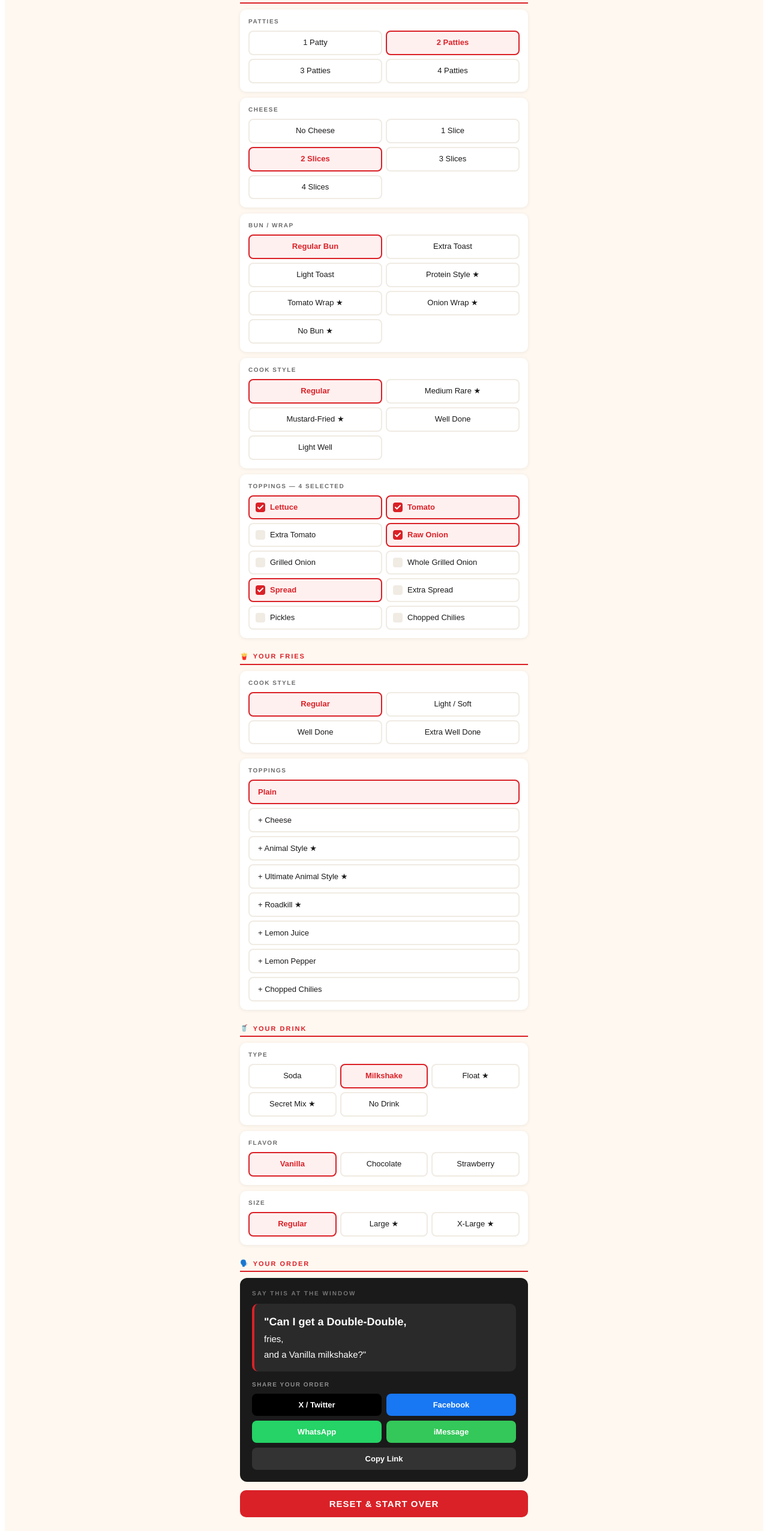
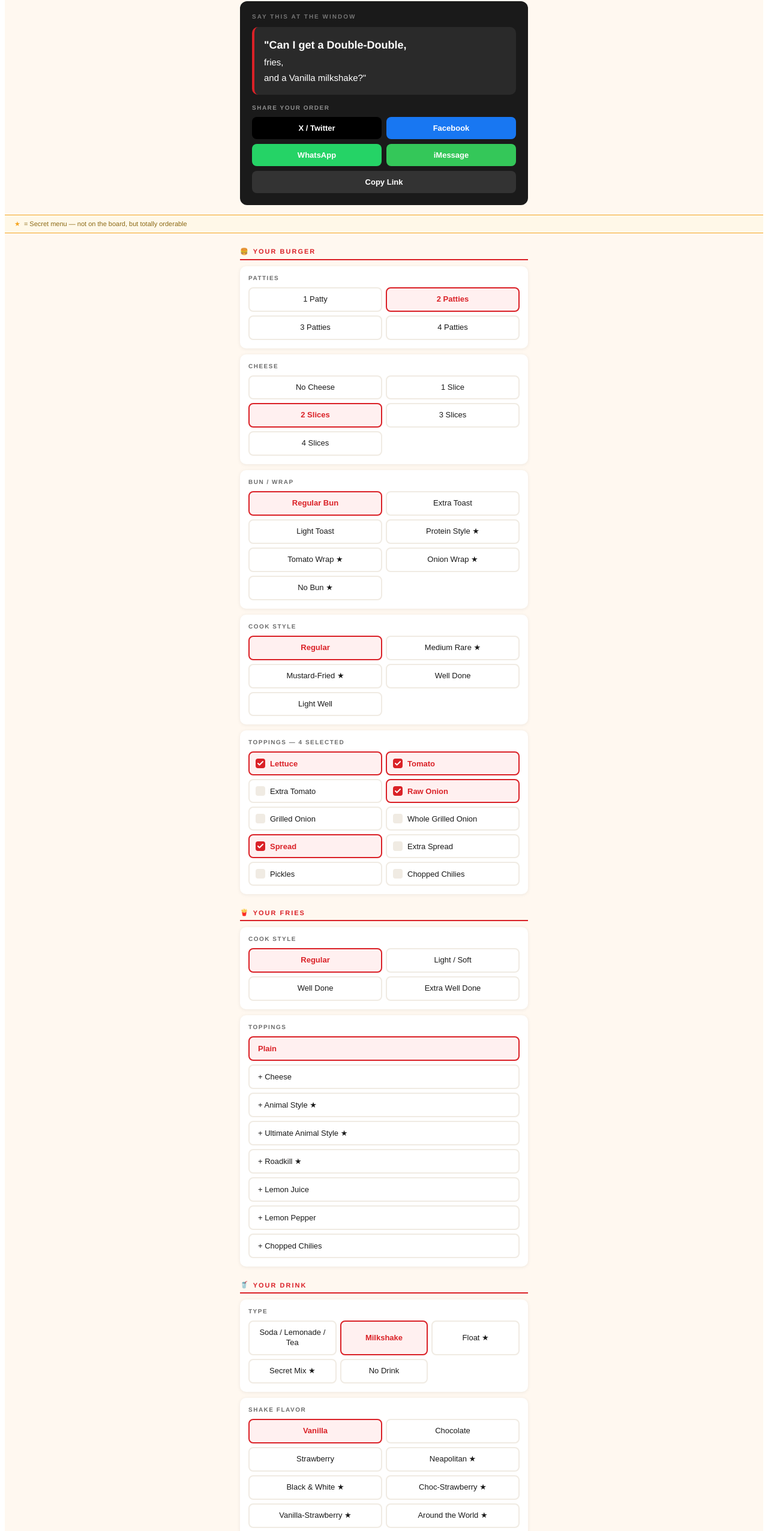
Before and after one commit to MagicalMerlinMemes/secret-menu-app, a React (Vite) app: page / in a window 1280 px wide. Shown: the part 210-2763 px from the top of the page at 60% size. Built offline with nearby package versions, Linux system fonts and the light colour scheme.

Commit message:
Update App.jsx

```diff
--- a/src/App.jsx
+++ b/src/App.jsx
@@ -67,24 +67,46 @@
   { id: "lemon_pepper_fries", label: "+ Lemon Pepper", order: "with lemon pepper" },
   { id: "chilies_fries", label: "+ Chopped Chilies", order: "with chopped chilies" },
 ];
+
+// CHANGE 4: Soda / Lemonade / Tea label
 const DRINK_TYPE = [
-  { id: "soda", label: "Soda" },
+  { id: "soda", label: "Soda / Lemonade / Tea" },
   { id: "shake", label: "Milkshake" },
   { id: "float", label: "Float ★", secret: true },
   { id: "secret_mix", label: "Secret Mix ★", secret: true },
   { id: "no_drink", label: "No Drink" },
 ];
+
+// CHANGE 3: Arnold Palmer and Lemon-Up added to sodas
 const SODAS = [
-  { id: "coke", label: "Coca-Cola" }, { id: "diet_coke", label: "Diet Coke" },
-  { id: "dr_pepper", label: "Dr Pepper" }, { id: "7up", label: "7-Up" },
-  { id: "root_beer", label: "Root Beer" }, { id: "pink_lemonade", label: "Pink Lemonade" },
-  { id: "iced_tea", label: "Iced Tea" }, { id: "water", label: "Water" },
+  { id: "coke", label: "Coca-Cola" },
+  { id: "diet_coke", label: "Diet Coke" },
+  { id: "dr_pepper", label: "Dr Pepper" },
+  { id: "7up", label: "7-Up" },
+  { id: "root_beer", label: "Root Beer" },
+  { id: "pink_lemonade", label: "Pink Lemonade" },
+  { id: "iced_tea", label: "Iced Tea" },
+  { id: "water", label: "Water" },
+  { id: "arnold_palmer_soda", label: "Arnold Palmer ★", secret: true, order: "Arnold Palmer — half iced tea, half pink lemonade" },
+  { id: "lemon_up_soda", label: "Lemon-Up ★", secret: true, order: "Lemon-Up — half 7-Up, half pink lemonade" },
 ];
+
+// CHANGE 2: Secret shake flavors added to milkshake section
 const SHAKE_FLAVORS = [
-  { id: "vanilla", label: "Vanilla" }, { id: "chocolate", label: "Chocolate" }, { id: "strawberry", label: "Strawberry" },
+  { id: "vanilla", label: "Vanilla" },
+  { id: "chocolate", label: "Chocolate" },
+  { id: "strawberry", label: "Strawberry" },
+  { id: "neapolitan", label: "Neapolitan ★", secret: true, order: "Neapolitan Shake — all three flavors blended" },
+  { id: "black_white", label: "Black & White ★", secret: true, order: "Black & White Shake — chocolate and vanilla" },
+  { id: "choc_straw", label: "Choc-Strawberry ★", secret: true, order: "Chocolate-Strawberry Shake" },
+  { id: "van_straw", label: "Vanilla-Strawberry ★", secret: true, order: "Vanilla-Strawberry Shake" },
+  { id: "around_world", label: "Around the World ★", secret: true, order: "Around the World — all three flavors layered" },
 ];
+
 const SHAKE_SIZE = [
-  { id: "regular", label: "Regular" }, { id: "large", label: "Large ★", secret: true }, { id: "xlarge", label: "X-Large ★", secret: true },
+  { id: "regular", label: "Regular" },
+  { id: "large", label: "Large ★", secret: true },
+  { id: "xlarge", label: "X-Large ★", secret: true },
 ];
 const FLOAT_OPTIONS = [
   { id: "root_beer_float", label: "Root Beer Float", order: "Root Beer Float — half root beer, half vanilla shake" },
@@ -105,7 +127,7 @@
 
 const TOTAL_BURGER = 4 * 5 * 7 * 5 * Math.pow(2, 10);
 const TOTAL_FRIES = 4 * 8;
-const TOTAL_DRINKS = 8 + 9 + 5 + 7 + 1;
+const TOTAL_DRINKS = 10 + 8 + 5 + 7 + 1;
 const TOTAL = TOTAL_BURGER * TOTAL_FRIES * TOTAL_DRINKS;
 const defaultToppings = TOPPINGS.reduce((a, t) => { a[t.id] = t.default; return a; }, {});
 
@@ -129,12 +151,23 @@
   });
   let friesStr = fd.order + (ft.order ? ` — ${ft.order}` : "");
   let drinkStr = "";
-  if (drinkType === "soda") drinkStr = SODAS.find(x => x.id === soda)?.label;
-  else if (drinkType === "shake") {
+  if (drinkType === "soda") {
+    const s = SODAS.find(x => x.id === soda);
+    drinkStr = s?.order || s?.label || "";
+  } else if (drinkType === "shake") {
+    const sf = SHAKE_FLAVORS.find(x => x.id === shakeBase);
+    if (sf?.order) {
       const sz = SHAKE_SIZE.find(x => x.id === shakeSize);
-    drinkStr = `${sz.id !== "regular" ? sz.label.replace(" ★","") + " " : ""}${SHAKE_FLAVORS.find(x => x.id === shakeBase)?.label} milkshake`;
-  } else if (drinkType === "float") drinkStr = FLOAT_OPTIONS.find(x => x.id === floatChoice)?.order;
-  else if (drinkType === "secret_mix") drinkStr = SECRET_MIXES.find(x => x.id === secretMix)?.order;
+      drinkStr = sz?.id !== "regular" ? `${sz?.label.replace(" ★","")} ${sf.order}` : sf.order;
+    } else {
+      const sz = SHAKE_SIZE.find(x => x.id === shakeSize);
+      drinkStr = `${sz?.id !== "regular" ? sz?.label.replace(" ★","") + " " : ""}${sf?.label} milkshake`;
+    }
+  } else if (drinkType === "float") {
+    drinkStr = FLOAT_OPTIONS.find(x => x.id === floatChoice)?.order;
+  } else if (drinkType === "secret_mix") {
+    drinkStr = SECRET_MIXES.find(x => x.id === secretMix)?.order;
+  }
   const burgerLine = parts.join(", ");
   const lines = drinkStr && drinkType !== "no_drink"
     ? [`"Can I get ${burgerLine},`, `${friesStr},`, `and a ${drinkStr}?"`]
@@ -146,7 +179,10 @@
   if (cook === "medium_rare") tips.push("Medium rare is possible but some locations decline — ask politely.");
   if (friesTop === "roadkill_fries") tips.push("Roadkill = Animal Style fries with a Flying Dutchman crumbled on top.");
   if (drinkType === "float") tips.push("Ask for a half cup of soda first so it doesn't overflow.");
+  if (drinkType === "soda" && soda === "arnold_palmer_soda") tips.push("Arnold Palmer = half iced tea, half pink lemonade. Most locations know it.");
+  if (drinkType === "soda" && soda === "lemon_up_soda") tips.push("Lemon-Up = half 7-Up, half pink lemonade. Say it by name or describe it.");
   if (drinkType === "shake" && shakeSize !== "regular") tips.push("Large and X-Large shakes are off-menu — just ask by size name.");
+  if (drinkType === "shake" && SHAKE_FLAVORS.find(x => x.id === shakeBase)?.secret) tips.push("This is a secret shake combo — describe it if they don't recognize the name.");
   return { lines, tips };
 }
 
@@ -154,20 +190,10 @@
 const RadioGrid = ({ options, value, onChange, cols = 2 }) => (
   <div role="radiogroup" style={{ display: "grid", gridTemplateColumns: `repeat(${cols}, 1fr)`, gap: "6px" }}>
     {options.map(o => (
-      <button
-        key={o.id}
-        onClick={() => onChange(o.id)}
-        role="radio"
-        aria-checked={value === o.id}
-        aria-label={o.label}
-        style={{
-          padding: "10px 8px", borderRadius: "8px", lineHeight: "1.3",
-          border: value === o.id ? `2px solid ${RED}` : `2px solid ${LIGHT_GRAY}`,
-          background: value === o.id ? "#FFF0F0" : WHITE,
-          color: value === o.id ? RED : DARK,
-          fontWeight: value === o.id ? "700" : "400",
-          fontSize: "13px", cursor: "pointer", textAlign: "center",
-        }}>{o.label}</button>
+      <button key={o.id} onClick={() => onChange(o.id)} role="radio" aria-checked={value === o.id} aria-label={o.label}
+        style={{ padding: "10px 8px", borderRadius: "8px", lineHeight: "1.3", border: value === o.id ? `2px solid ${RED}` : `2px solid ${LIGHT_GRAY}`, background: value === o.id ? "#FFF0F0" : WHITE, color: value === o.id ? RED : DARK, fontWeight: value === o.id ? "700" : "400", fontSize: "13px", cursor: "pointer", textAlign: "center" }}>
+        {o.label}
+      </button>
     ))}
   </div>
 );
@@ -177,20 +203,8 @@
     {options.map(t => {
       const checked = values[t.id];
       return (
-        <button
-          key={t.id}
-          onClick={() => onToggle(t.id)}
-          role="checkbox"
-          aria-checked={checked}
-          aria-label={t.label}
-          style={{
-            padding: "10px", borderRadius: "8px", display: "flex", alignItems: "center", gap: "8px",
-            border: checked ? `2px solid ${RED}` : `2px solid ${LIGHT_GRAY}`,
-            background: checked ? "#FFF0F0" : WHITE,
-            color: checked ? RED : DARK,
-            fontWeight: checked ? "700" : "400",
-            fontSize: "13px", cursor: "pointer", textAlign: "left",
-          }}>
+        <button key={t.id} onClick={() => onToggle(t.id)} role="checkbox" aria-checked={checked} aria-label={t.label}
+          style={{ padding: "10px", borderRadius: "8px", display: "flex", alignItems: "center", gap: "8px", border: checked ? `2px solid ${RED}` : `2px solid ${LIGHT_GRAY}`, background: checked ? "#FFF0F0" : WHITE, color: checked ? RED : DARK, fontWeight: checked ? "700" : "400", fontSize: "13px", cursor: "pointer", textAlign: "left" }}>
           <span aria-hidden="true" style={{ width: "16px", height: "16px", borderRadius: "4px", flexShrink: 0, background: checked ? RED : LIGHT_GRAY, display: "flex", alignItems: "center", justifyContent: "center" }}>
             {checked && <svg width="10" height="8" viewBox="0 0 10 8" fill="none"><path d="M1 4L3.5 6.5L9 1" stroke="white" strokeWidth="2" strokeLinecap="round" strokeLinejoin="round" /></svg>}
           </span>
@@ -272,6 +286,8 @@
   const toggleTop = id => setToppings(p => ({ ...p, [id]: !p[id] }));
   const reset = () => { setPatty("2x2"); setCheese("2_cheese"); setBun("regular_bun"); setCook("regular_cook"); setToppings(defaultToppings); setFriesStyle("regular_fries"); setFriesTop("no_fries_topping"); setDrinkType("shake"); setSoda("coke"); setShakeBase("vanilla"); setShakeSize("regular"); setFloatChoice("root_beer_float"); setSecretMix("neapolitan"); };
 
+  const orderProps = { patty, cheese, bun, cook, toppings, friesStyle, friesTop, drinkType, soda, shakeBase, shakeSize, floatChoice, secretMix };
+
   return (
     <div style={{ fontFamily: "'Helvetica Neue', Helvetica, Arial, sans-serif", background: CREAM, minHeight: "100vh", color: DARK }}>
       <Analytics />
@@ -291,8 +307,14 @@
         ))}
       </div>
 
+      {/* CHANGE 1: Your Order panel at top */}
+      <div style={{ padding: "16px 16px 0", maxWidth: "480px", margin: "0 auto" }}>
+        <Section emoji="🗣️" title="Your Order" />
+        <OrderPanel {...orderProps} />
+      </div>
+
       {/* Legend */}
-      <div style={{ background: "#FFF8E8", borderBottom: `1px solid ${YELLOW}`, padding: "8px 16px", fontSize: "11px", color: "#8B6914", display: "flex", gap: "6px", alignItems: "center" }}>
+      <div style={{ background: "#FFF8E8", borderTop: `1px solid ${YELLOW}`, borderBottom: `1px solid ${YELLOW}`, padding: "8px 16px", fontSize: "11px", color: "#8B6914", display: "flex", gap: "6px", alignItems: "center", marginTop: "16px" }}>
         <span style={{ color: YELLOW }}>★</span> = Secret menu — not on the board, but totally orderable
       </div>
 
@@ -319,24 +341,39 @@
 
         <Section emoji="🥤" title="Your Drink" />
         <Card label="Type"><RadioGrid options={DRINK_TYPE} value={drinkType} onChange={setDrinkType} cols={3} /></Card>
-        {drinkType === "soda" && <Card label="Soda"><RadioGrid options={SODAS} value={soda} onChange={setSoda} /></Card>}
-        {drinkType === "shake" && <>
-          <Card label="Flavor"><RadioGrid options={SHAKE_FLAVORS} value={shakeBase} onChange={setShakeBase} cols={3} /></Card>
-          <Card label="Size"><RadioGrid options={SHAKE_SIZE} value={shakeSize} onChange={setShakeSize} cols={3} /></Card>
-        </>}
-        {drinkType === "float" && <Card label="Float">
+
+        {drinkType === "soda" && (
+          <Card label="Choose Your Drink">
+            <RadioGrid options={SODAS} value={soda} onChange={setSoda} />
+          </Card>
+        )}
+
+        {drinkType === "shake" && (
+          <>
+            <Card label="Shake Flavor">
+              <RadioGrid options={SHAKE_FLAVORS} value={shakeBase} onChange={setShakeBase} cols={2} />
+            </Card>
+            <Card label="Size">
+              <RadioGrid options={SHAKE_SIZE} value={shakeSize} onChange={setShakeSize} cols={3} />
+            </Card>
+          </>
+        )}
+
+        {drinkType === "float" && (
+          <Card label="Float">
             <div style={{ display: "flex", flexDirection: "column", gap: "6px" }}>
               {FLOAT_OPTIONS.map(o => <button key={o.id} onClick={() => setFloatChoice(o.id)} style={{ padding: "11px 14px", borderRadius: "8px", textAlign: "left", border: floatChoice === o.id ? `2px solid ${RED}` : `2px solid ${LIGHT_GRAY}`, background: floatChoice === o.id ? "#FFF0F0" : WHITE, color: floatChoice === o.id ? RED : DARK, fontWeight: floatChoice === o.id ? "700" : "400", fontSize: "13px", cursor: "pointer" }}>{o.label}</button>)}
             </div>
-        </Card>}
-        {drinkType === "secret_mix" && <Card label="Secret Mix">
+          </Card>
+        )}
+
+        {drinkType === "secret_mix" && (
+          <Card label="Secret Mix">
             <div style={{ display: "flex", flexDirection: "column", gap: "6px" }}>
               {SECRET_MIXES.map(o => <button key={o.id} onClick={() => setSecretMix(o.id)} style={{ padding: "11px 14px", borderRadius: "8px", textAlign: "left", border: secretMix === o.id ? `2px solid ${RED}` : `2px solid ${LIGHT_GRAY}`, background: secretMix === o.id ? "#FFF0F0" : WHITE, color: secretMix === o.id ? RED : DARK, fontWeight: secretMix === o.id ? "700" : "400", fontSize: "13px", cursor: "pointer" }}>{o.label}</button>)}
             </div>
-        </Card>}
-
-        <Section emoji="🗣️" title="Your Order" />
-        <OrderPanel patty={patty} cheese={cheese} bun={bun} cook={cook} toppings={toppings} friesStyle={friesStyle} friesTop={friesTop} drinkType={drinkType} soda={soda} shakeBase={shakeBase} shakeSize={shakeSize} floatChoice={floatChoice} secretMix={secretMix} />
+          </Card>
+        )}
 
         <button onClick={reset} style={{ width: "100%", marginTop: "14px", padding: "14px", borderRadius: "10px", background: RED, color: WHITE, fontWeight: "900", fontSize: "15px", letterSpacing: "1px", textTransform: "uppercase", border: "none", cursor: "pointer" }}>
           Reset & Start Over
```
Lines whose indentation alone changed are shown as unchanged.
